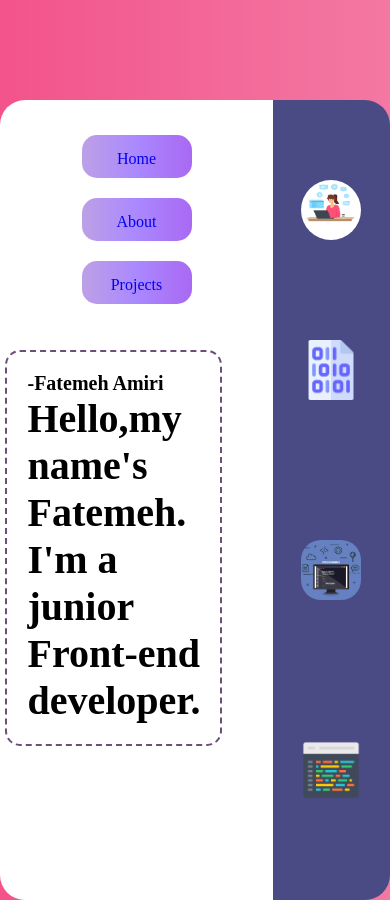
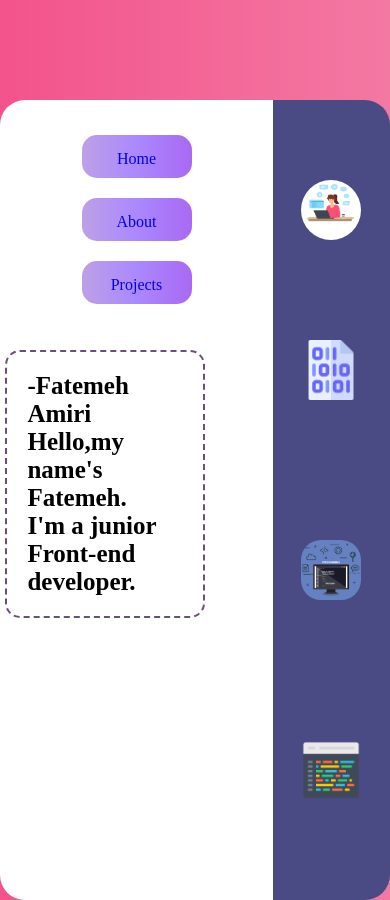
Before and after one commit to AtenaAmiri/Portfolio, a plain HTML site: page index.html in a window 390 px wide. Shown: the top 900 px of the page. Drawn offline with Linux system fonts and the light colour scheme.

Commit message:
responsive

```diff
--- a/css/home.css
+++ b/css/home.css
@@ -210,10 +210,10 @@ body {
     margin-top: 50px;
     left: 2%;
   }
-  /* .intro-box h5,
+  .intro-box h5,
   .intro-box h2 {
-    font-size: 20px !important;
-  } */
+    font-size: 25px !important;
+  }
   .female-programme-img {
     width: 60px;
     height: 60px;
```
